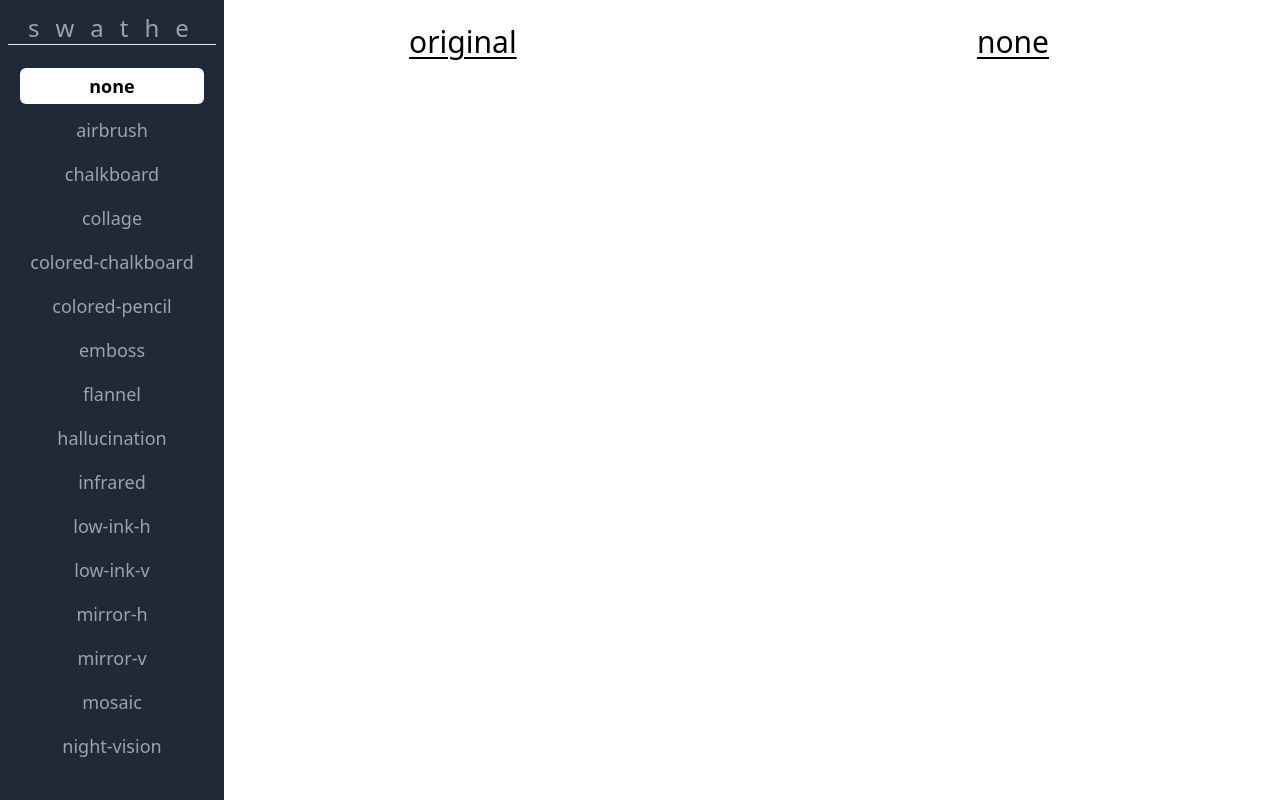
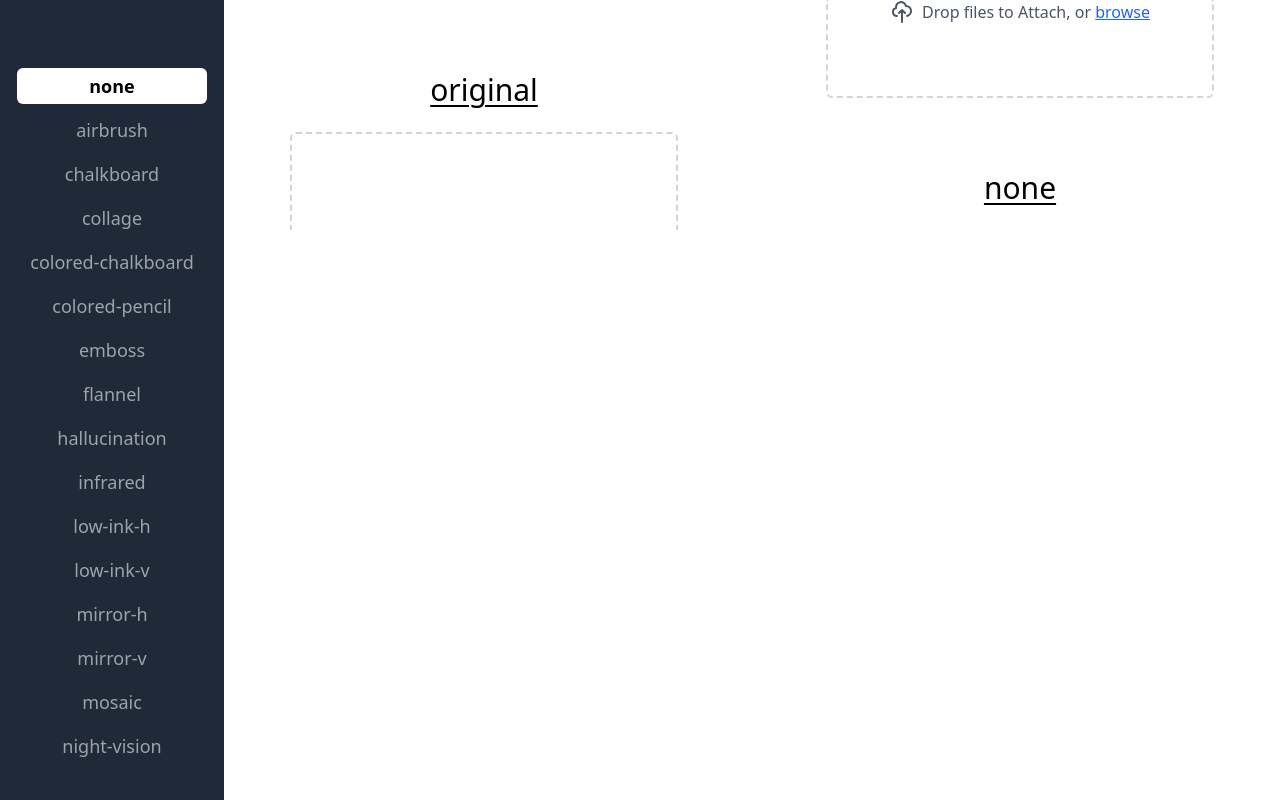
Before and after one commit to cdrani/swathe, a SvelteKit app: page / in a window 1280 px wide. Built offline with nearby package versions, Linux system fonts and the light colour scheme.

Commit message:
feat: file upload with drag-and-drop and file browser logic (#3)

```diff
--- a/src-tauri/tauri.conf.json
+++ b/src-tauri/tauri.conf.json
@@ -59,7 +59,8 @@
                 "height": 600,
                 "resizable": true,
                 "title": "swathe",
-                "width": 800
+                "width": 800,
+                "fileDropEnabled": false
             }
         ]
     }
--- /dev/null
+++ b/src/lib/components/FileUpload.svelte
@@ -0,0 +1,60 @@
+<script lang="ts">
+    function handleDrop(event: DragEvent) {
+        if (!event?.dataTransfer) return
+
+        const image = event.dataTransfer.files[0]
+        if (!image) return
+
+        readFile(image)
+    }
+
+    function handleFile(e: Event) {
+        const input = e.target as HTMLInputElement
+        const image = input?.files?.[0]
+
+        if (!image) return
+
+        readFile(image)
+    }
+
+    function readFile(image: File) {
+        const reader = new FileReader()
+        reader.readAsDataURL(image)
+        reader.onload = (e) => {
+            const dataURL = e?.target?.result
+            console.log({ dataURL })
+        }
+    }
+</script>
+
+<section
+    aria-label="upload"
+    on:dragover|preventDefault
+    on:drop|preventDefault={handleDrop}
+    class="relative flex items-center place-content-center justify-self-center transition bg-white border-2 border-gray-300 border-dashed rounded-md hover:border-gray-400 focus:outline-none"
+>
+    <label class="flex justify-center w-96 h-48 px-4 cursor-pointer">
+        <span class="flex items-center space-x-2">
+            <svg
+                fill="none"
+                stroke-width="2"
+                viewBox="0 0 24 24"
+                stroke="currentColor"
+                class="w-6 h-6 text-gray-600"
+                xmlns="http://www.w3.org/2000/svg"
+            >
+                <path
+                    stroke-linecap="round"
+                    stroke-linejoin="round"
+                    d="M7 16a4 4 0 01-.88-7.903A5 5 0 1115.9 6L16 6a5 5 0 011 9.9M15 13l-3-3m0 0l-3 3m3-3v12"
+                />
+            </svg>
+            <span class="font-medium text-gray-600">
+                Drop files to Attach, or
+                <span class="text-blue-600 underline">browse</span>
+            </span>
+        </span>
+
+        <input on:change={handleFile} type="file" name="file_upload" class="hidden" />
+    </label>
+</section>
--- a/src/lib/components/Sidebar.svelte
+++ b/src/lib/components/Sidebar.svelte
@@ -18,19 +18,23 @@
 </script>
 
 <aside
-    class="flex-col space-between w-56 p-5 h-full text-gray-400 overflow-hidden overscroll-contain"
+    class="relative flex-col space-between place-content-center items-center min-w-56 w-1/5 xl:w-4 h-full bg-gray-800 text-gray-400 overflow-hidden overscroll-contain"
 >
-    <div class="absolute top-0 left-0 px-7 pt-3 mb-2 bottom-2 bg-gray-800 w-56">
-        <h2 class="text-2xl lowercase tracking-[16px]">Swathe</h2>
-        <hr class="relative -left-5 w-52" />
+    <div
+        class="absolute top-0 flex-col w-full place-content-center items-center pt-3 mb-2 bottom-2"
+    >
+        <h2 class="text-2xl text-center lowercase tracking-[16px]">Swathe</h2>
+        <hr class="w-full" />
     </div>
 
-    <section class="absolute left-0 top-12 bottom-0 bg-gray-800 p-5 w-56 py-5">
-        <ul class="flex flex-col h-full scroll-smooth overflow-auto overscroll-contain">
+    <section class="absolute left-0 top-12 bottom-0 bg-gray-800 w-full py-5">
+        <ul
+            class="flex flex-col items-center w-full h-full scroll-smooth overflow-auto overscroll-contain"
+        >
             {#each effectsList as effect (effect)}
                 <li
                     id={effect}
-                    class="mb-2 px-1 py-1 text-lg hover:rounded-md hover:font-bold hover:text-black hover:bg-white"
+                    class="mb-2 py-1 w-[85%] text-lg hover:rounded-md hover:font-bold hover:text-black hover:bg-white"
                     class:selection={$selection == effect}
                 >
                     <button class="w-full h-full" aria-label={effect} on:click={handleEffect}>
--- a/src/routes/+page.svelte
+++ b/src/routes/+page.svelte
@@ -3,25 +3,30 @@
 
     import { selection } from '../stores/effect'
     import Sidebar from '$lib/components/Sidebar.svelte'
+    import FileUpload from '$lib/components/FileUpload.svelte'
 </script>
 
-<div class="flex w-full h-full !overscroll-none">
+<div class="absolute flex w-full h-full !overscroll-none">
     <Sidebar />
 
-    <div class="flex-col place-content-center w-full h-full columns-2">
-        <div class="flex columns-1 place-content-center">
+    <div class="relative flex-row md:flex-col w-full h-full justify-center items-center">
+        <div class="flex-row lg:flex-col place-content-center items-center w-full lg:columns-2">
+            <div class="flex-col columns-1 h-full place-content-center m-4 md:m-8 lg:m-12">
                 <h1
-                class="text-3xl p-6 lowercase underline underline-offset-4 decoration-2 decoration-solid"
+                    class="text-3xl p-6 text-center lowercase underline underline-offset-4 decoration-2 decoration-solid"
                 >
                     Original
                 </h1>
+
+                <FileUpload />
             </div>
-        <div class="flex columns-1 place-content-center">
+            <div class="flex-col columns-1 h-full place-content-center">
                 <h1
-                class="text-3xl p-6 lowercase underline underline-offset-4 decoration-2 decoration-solid"
+                    class="text-3xl p-6 text-center lowercase underline underline-offset-4 decoration-2 decoration-solid"
                 >
                     {$selection}
                 </h1>
             </div>
         </div>
     </div>
+</div>
```
Lines whose indentation alone changed are shown as unchanged.
